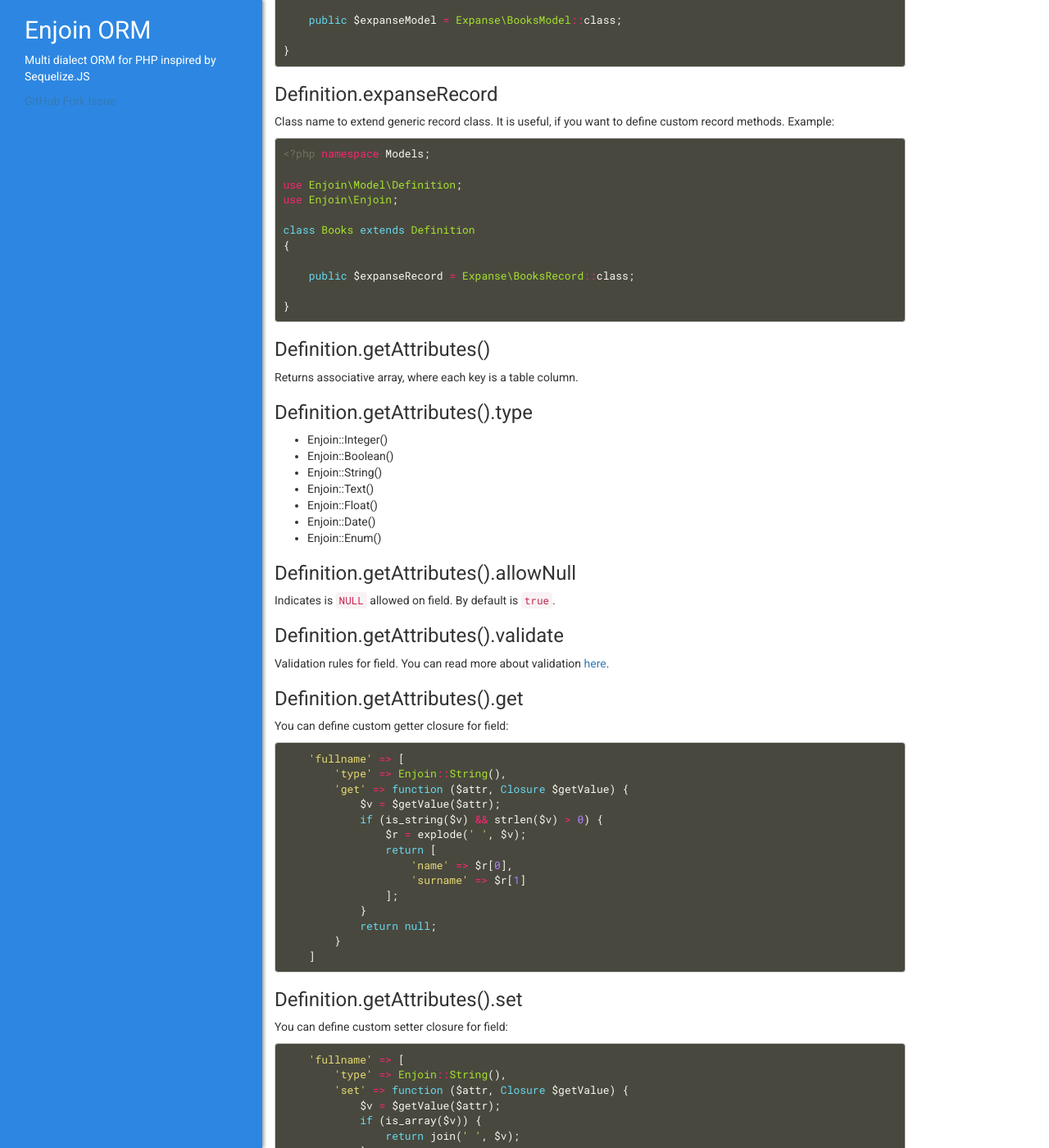
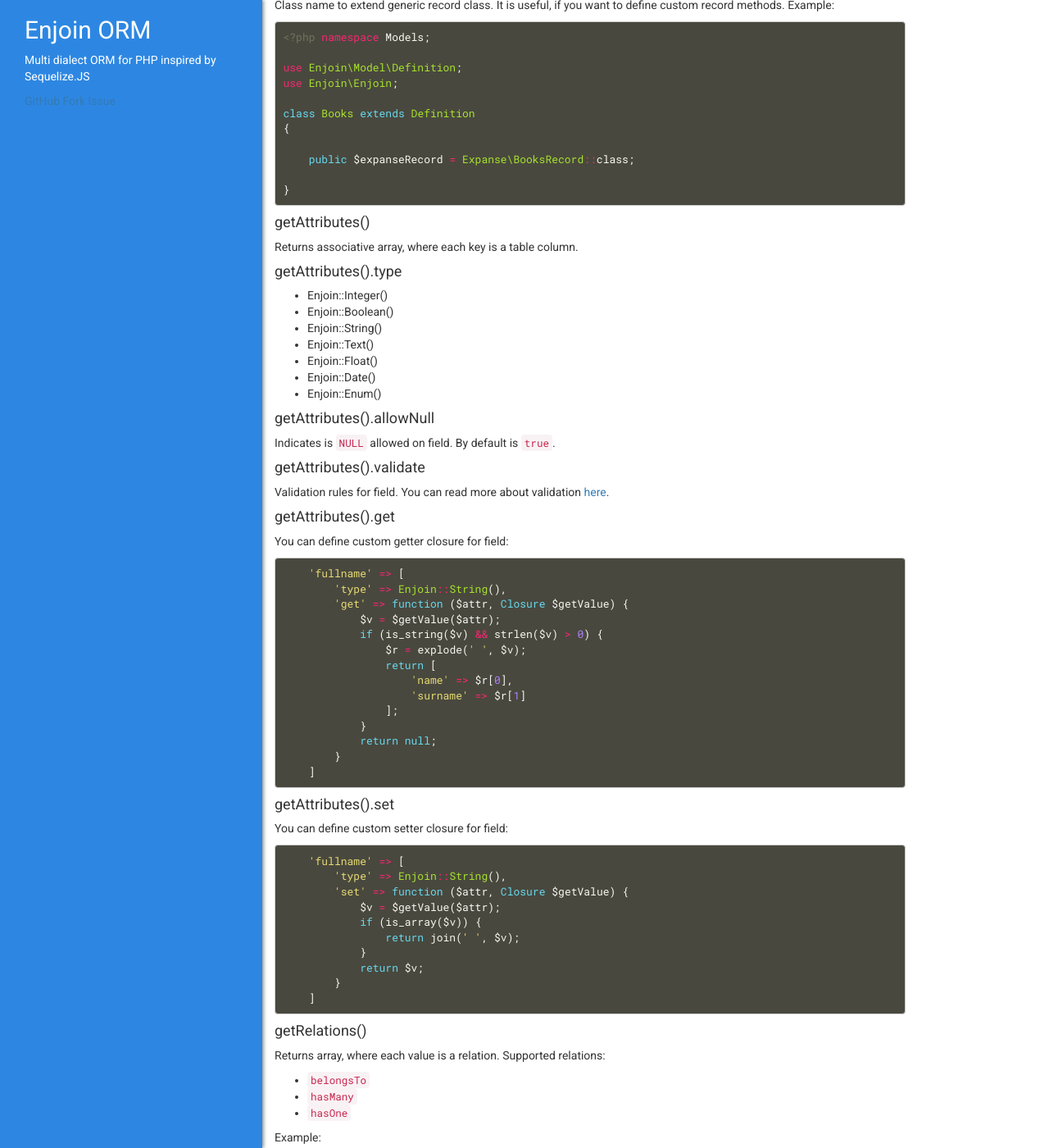
Before and after one commit to mightydes/enjoin, a Jekyll site: the page built from index.md, in a window 1280 px wide and 1400 px high, scrolled down 4853 px. Shown: the whole window at 82% size. Built offline with Jekyll 4.4.1, drawn with Linux system fonts in a browser that asks for light colours; some of the changed text lies outside the part shown.

````diff
--- a/index.md
+++ b/index.md
@@ -41,7 +46,8 @@ Then add `Models` autoload entry to your `composer.json` file:
   }
 ```
 
-## Stand-alone bootstrap
+
+### Stand-alone bootstrap
 
 ```php
 <?php
@@ -90,7 +96,8 @@ Factory::bootstrap([
 ]);
 ```
 
-## Laravel bootstrap
+
+### Laravel bootstrap
 
 First add `Enjoin\EnjoinServiceProvider` to `providers` list,
 and `'Enjoin' => 'Enjoin\EnjoinFacade'` to `aliases` list in `config/app.php`.
@@ -117,7 +124,8 @@ class ConfigServiceProvider extends ServiceProvider
 }
 ```
 
-## Model Definition
+
+### Model Definition
 
 You need to define mapping between tables and models.
 For example, table `books` with columns:
@@ -158,7 +166,8 @@ class Books extends Definition
 }
 ```
 
-### Definition.connection
+
+#### connection
 
 Connection to use. Equals to `default` connection by default.
 Example:
@@ -177,7 +186,8 @@ class Books extends Definition
 }
 ```
 
-### Definition.table
+
+#### table
 
 Table name. Equals to `Inflector::tableize(<ModelClassName>)` by default.
 Example:
@@ -196,7 +206,8 @@ class Books extends Definition
 }
 ```
 
-### Definition.timestamps
+
+#### timestamps
 
 Enables or disables timestamps (ie `created_at`, `updated_at`). Equals to `true` by default.
 Example:
@@ -215,7 +226,8 @@ class Books extends Definition
 }
 ```
 
-### Definition.createdAt
+
+#### createdAt
 
 CreatedAt column name. Equals to `created_at` by default.
 Example:
@@ -234,7 +246,8 @@ class Books extends Definition
 }
 ```
 
-### Definition.updatedAt
+
+#### updatedAt
 
 UpdatedAt column name. Equals to `updated_at` by default.
 Example:
@@ -253,7 +266,8 @@ class Books extends Definition
 }
 ```
 
-### Definition.cache
+
+#### cache
 
 Enables or disables cache. Equals to `false` by default.
 Example:
@@ -272,7 +286,8 @@ class Books extends Definition
 }
 ```
 
-### Definition.expanseModel
+
+#### expanseModel
 
 Class name to extend generic model class.
 It is useful, if you want to define custom model methods.
@@ -292,7 +307,8 @@ class Books extends Definition
 }
 ```
 
-### Definition.expanseRecord
+
+#### expanseRecord
 
 Class name to extend generic record class.
 It is useful, if you want to define custom record methods.
@@ -312,11 +328,13 @@ class Books extends Definition
 }
 ```
 
-### Definition.getAttributes()
+
+#### getAttributes()
 
 Returns associative array, where each key is a table column.
 
-### Definition.getAttributes().type
+
+#### getAttributes().type
 
 * Enjoin::Integer()
 * Enjoin::Boolean()
@@ -326,17 +344,20 @@ Returns associative array, where each key is a table column.
 * Enjoin::Date()
 * Enjoin::Enum()
 
-### Definition.getAttributes().allowNull
+
+#### getAttributes().allowNull
 
 Indicates is `NULL` allowed on field.
 By default is `true`.
 
-### Definition.getAttributes().validate
+
+#### getAttributes().validate
 
 Validation rules for field.
 You can read more about validation [here](https://laravel.com/docs/5.2/validation).
 
-### Definition.getAttributes().get
+
+#### getAttributes().get
 
 You can define custom getter closure for field:
 
@@ -357,7 +378,8 @@ You can define custom getter closure for field:
     ]
 ```
 
-### Definition.getAttributes().set
+
+#### getAttributes().set
 
 You can define custom setter closure for field:
 
@@ -374,7 +396,8 @@ You can define custom setter closure for field:
     ]
 ```
 
-### Definition.getRelations()
+
+#### getRelations()
 
 Returns array, where each value is a relation.
 Supported relations:
@@ -397,7 +420,8 @@ Example:
     }
 ```
 
-### Definition.getRelations().foreignKey
+
+#### getRelations().foreignKey
 
 Foreign key column name.
 Example:
@@ -411,7 +435,8 @@ Example:
     }
 ```
 
-### Definition.getRelations().as
+
+#### getRelations().as
 
 Foreign key column `as` alias.
 Example:
--- a/package.json
+++ b/package.json
@@ -9,6 +9,7 @@
     "gulp-load-plugins": "^1.4.0",
     "less": "^2.7.1",
     "less-plugin-autoprefix": "^1.5.1",
-    "less-plugin-clean-css": "^1.5.1"
+    "less-plugin-clean-css": "^1.5.1",
+    "shelljs": "^0.7.5"
   }
 }
````
Also changed, not shown: other parts of index.md (+8 -3 lines), gulpfile.js (+11 -1 lines).
